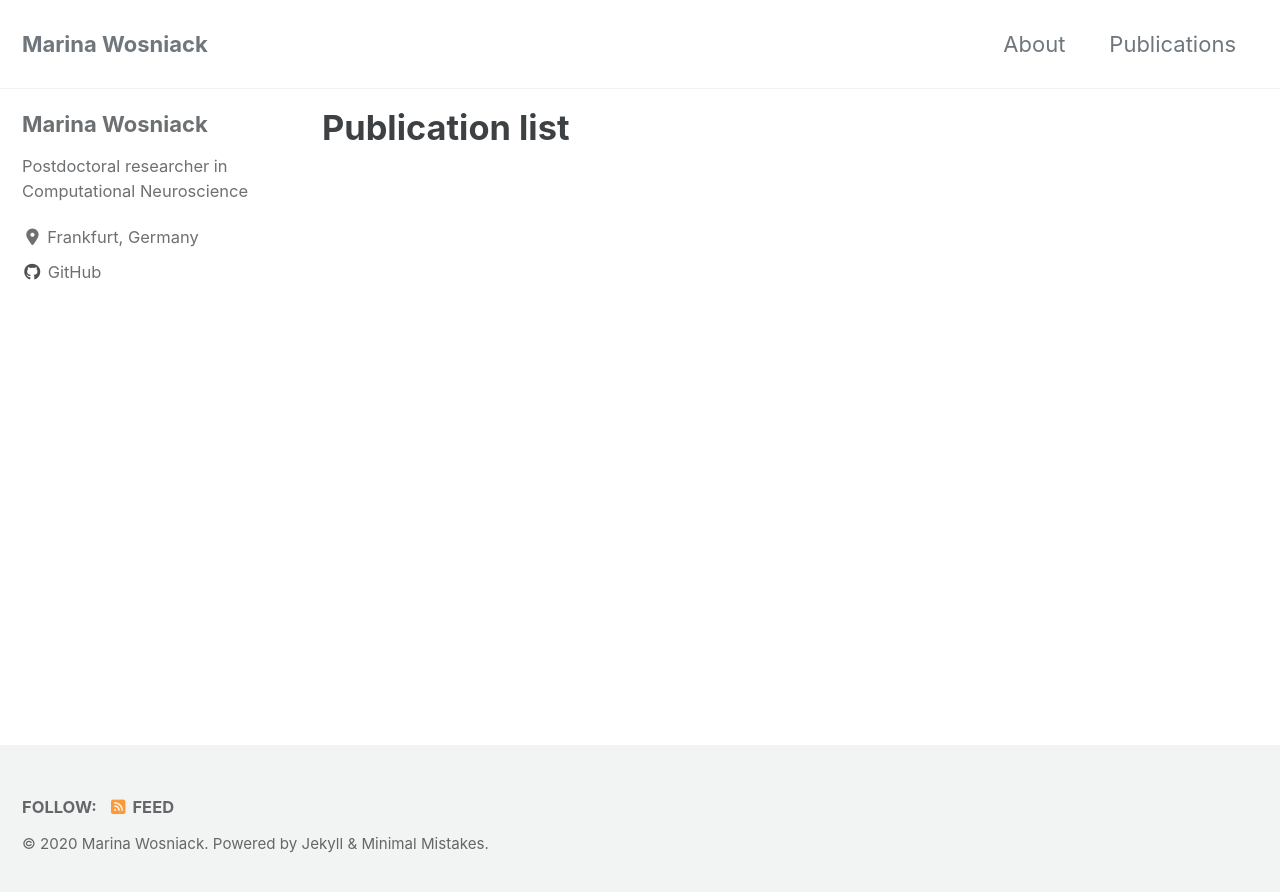
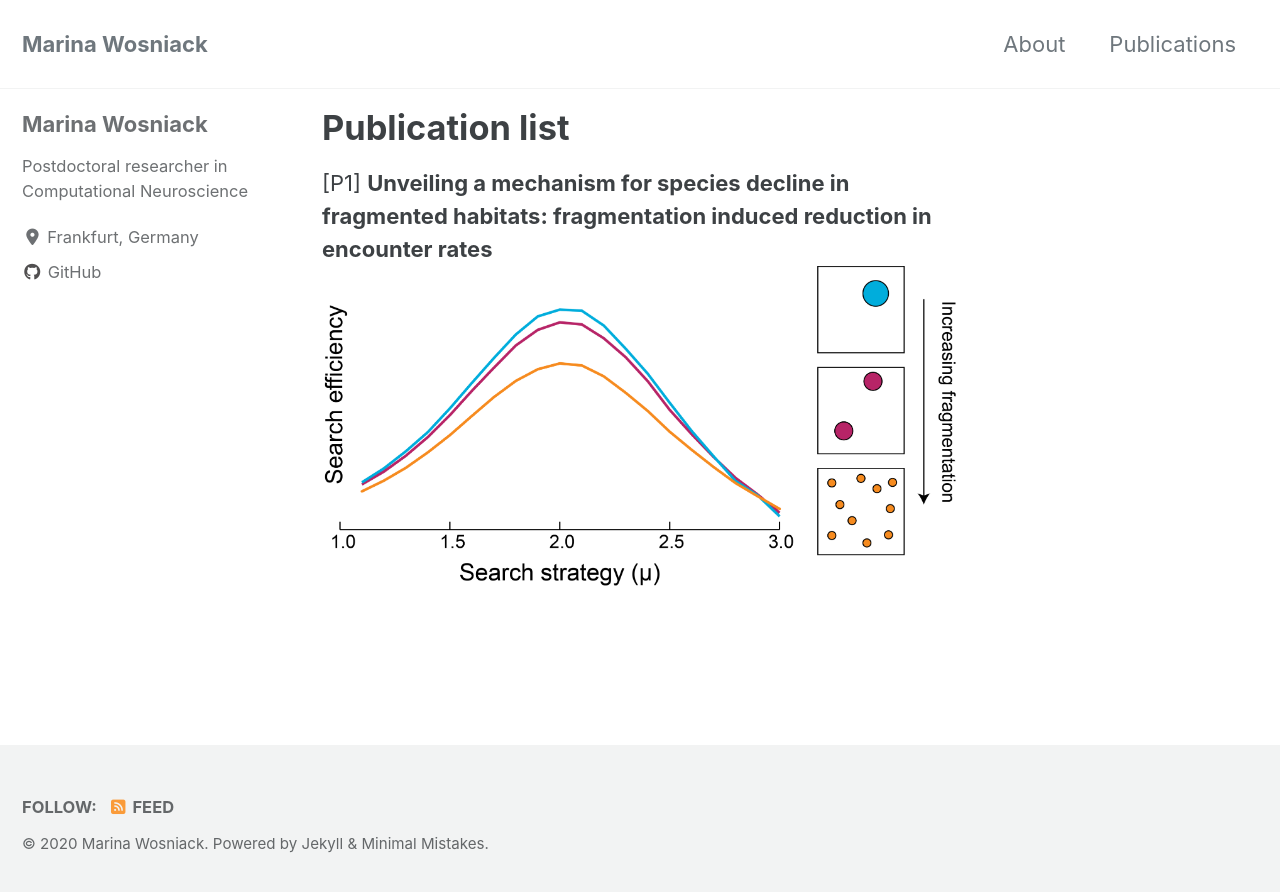
Before and after one commit to mewosniack/mewosniack.github.io, a Jekyll site: the page built from _pages/publications.md, in a window 1280 px wide. Shown: the top 892 px of the page. Built offline with Jekyll 4.4.1, drawn with Linux system fonts in a browser that asks for light colours; cached includes are drawn as plain includes; nearby versions of some CDN libraries.

Commit message:
Interface paper figure

```diff
--- a/_pages/publications.md
+++ b/_pages/publications.md
@@ -4,3 +4,5 @@ permalink: /publications/
 title: "Publication list"
 author_profile: true
 ---
+[P1] **Unveiling a mechanism for species decline in fragmented habitats: fragmentation induced reduction in encounter rates**
+<img src="{{ site.url }}{{ site.baseurl }}/images/interface.png" alt="fragmentation habitat levy flight">
```
Also changed, not shown: images/interface.png (added).
